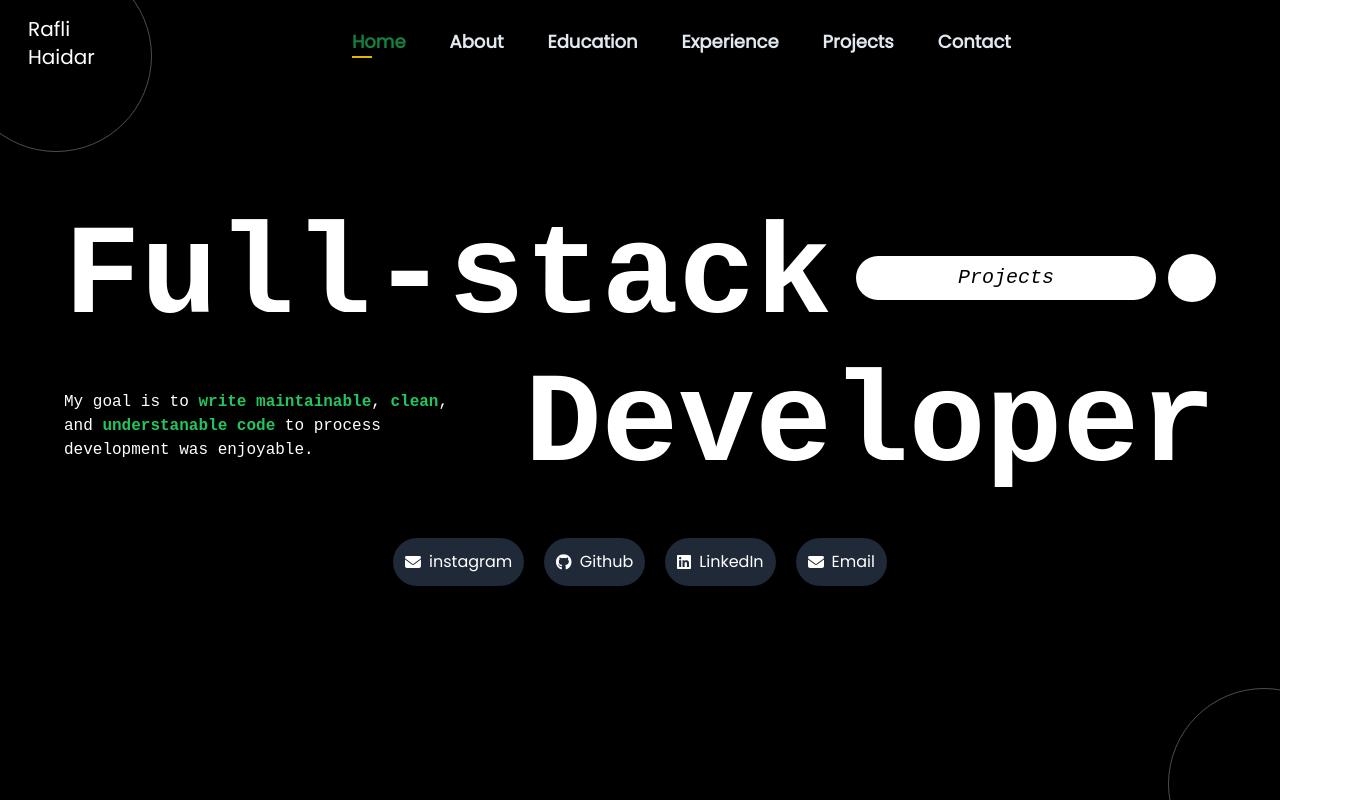
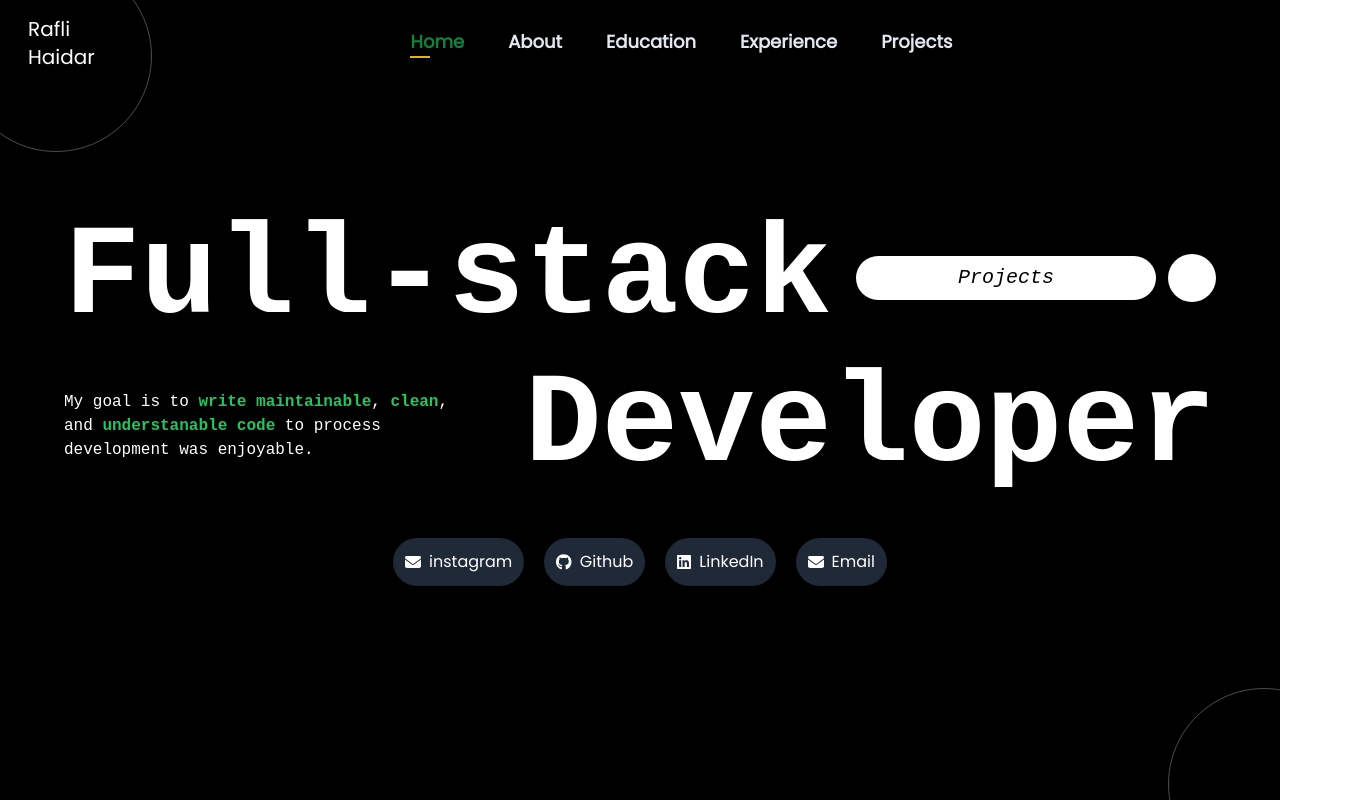
Before and after one commit to raflihaidar/Rafli-website, a Vue app: page /project in a window 1280 px wide. Shown: the top 800 px of the page, 1360 px wide, since content can reach past the window. Built offline with nearby package versions, Linux system fonts and the light colour scheme; some icons are missing.

Commit message:
delete : remove contact

```diff
--- a/src/App.vue
+++ b/src/App.vue
@@ -1,5 +1,7 @@
 <template>
-  <div class="bg-black w-full h-full font-display2 selection:bg-green-700 scroll-smooth">
+  <div
+    class="bg-black w-full h-full font-display2 selection:bg-green-700 scroll-smooth overflow-x-hidden"
+  >
     <BaseNavbar />
     <header>
       <HomeView />
--- a/src/components/BaseNavbar.vue
+++ b/src/components/BaseNavbar.vue
@@ -114,12 +114,6 @@ const navigationMenu = ref([
     page: '#project',
     status: false,
     hover: false
-  },
-  {
-    name: 'Contact',
-    page: '#contact',
-    status: false,
-    hover: false
   }
 ])
 
```
